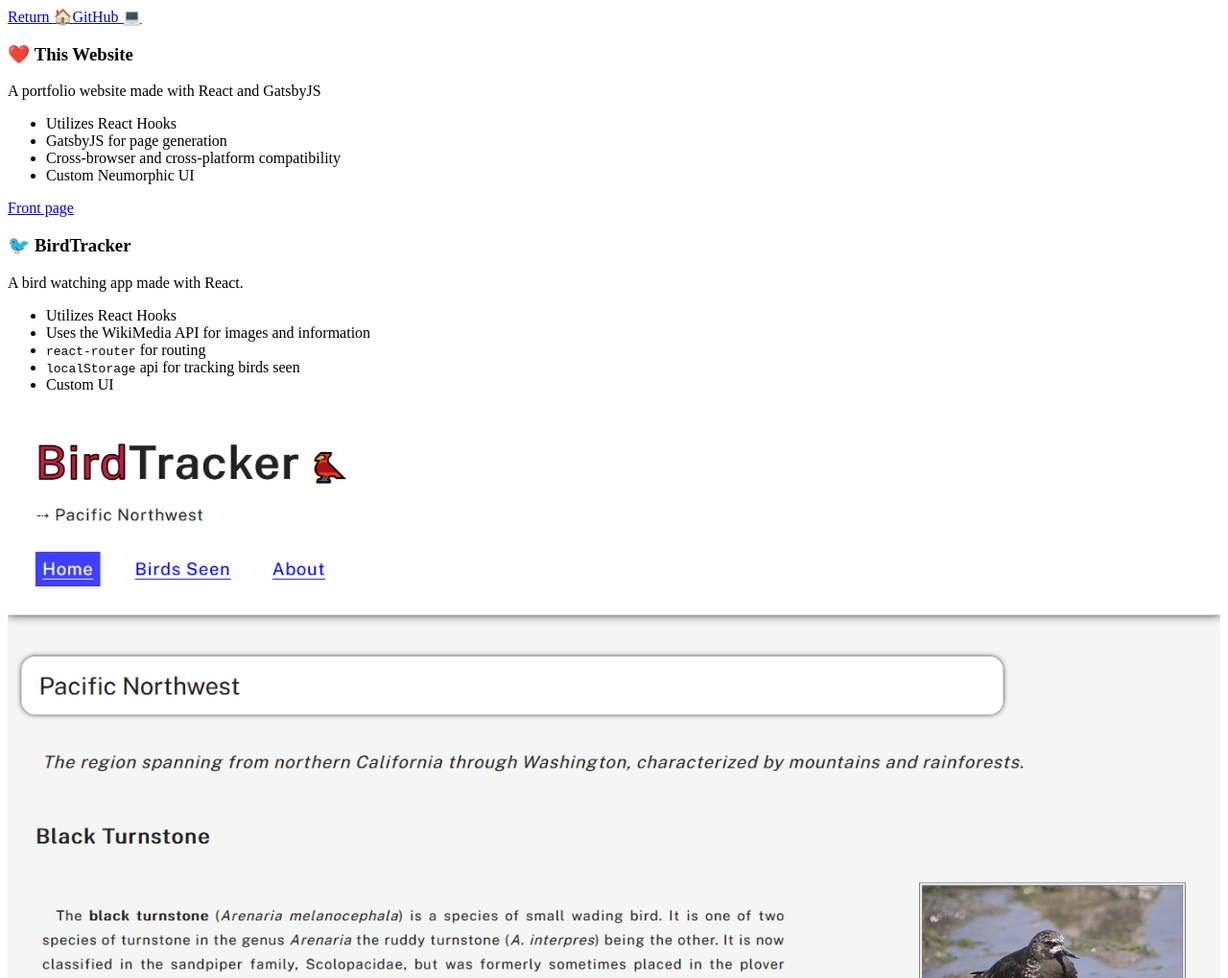
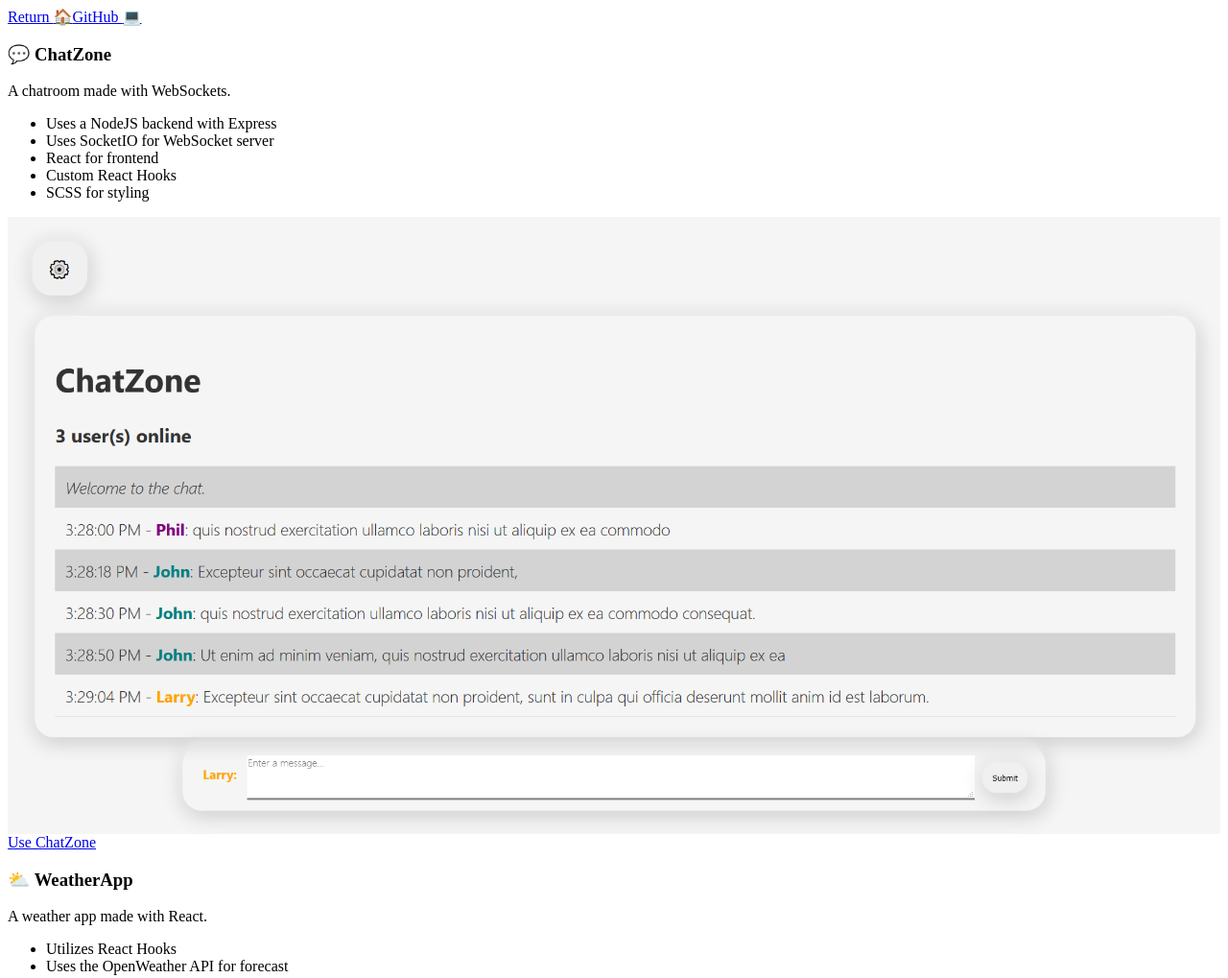
Before and after one commit to gallinulachloropus/Personal-Site, a Gatsby site: page /work in a window 1280 px wide. Shown: the top 1019 px of the page at 96% size. Built offline with nearby package versions, Linux system fonts and the light colour scheme; Gatsby itself is replaced by a stand-in of ours.

Commit message:
chat app

```diff
--- /dev/null
+++ b/src/components/images/chatAppImage.js
@@ -0,0 +1,21 @@
+import React from "react"
+import { useStaticQuery, graphql } from "gatsby"
+import Img from "gatsby-image"
+
+const ChatAppImage = () => {
+  const data = useStaticQuery(graphql`
+    query {
+      placeholderImage: file(relativePath: { eq: "chat.png" }) {
+        childImageSharp {
+          fluid(maxWidth: 600) {
+            ...GatsbyImageSharpFluid
+          }
+        }
+      }
+    }
+  `)
+
+  return <Img fluid={data.placeholderImage.childImageSharp.fluid} />
+}
+
+export default ChatAppImage
--- a/src/pages/work.js
+++ b/src/pages/work.js
@@ -5,6 +5,7 @@
 import BirdSanctuaryImage from "../components/images/birdSanctuaryImage"
 import ThirstyFalconImage from "../components/images/thirstyFalconImage"
 import WeatherAppImage from "../components/images/weatherAppImage"
+import ChatAppImage from "../components/images/chatAppImage"
 import SEO from "../components/seo"
 
 //this page is a mess but I don't really ever plan on reusing this
@@ -22,6 +23,34 @@
         </nav>
         <section className="portfolio">
             <SEO title="Portfolio" />
+
+            <article className="chat-app">
+                <h1><span role="img" aria-label="chat">💬</span> ChatZone</h1>
+                <p>A chatroom made with WebSockets.</p>
+                <ul>
+                    <li>Uses a NodeJS backend with Express</li>
+                    <li>Uses SocketIO for WebSocket server</li>
+                    <li>React for frontend</li>
+                    <li>Custom React Hooks</li>
+                    <li>SCSS for styling</li>
+                </ul>
+                <div className="portfolio-image"><ChatAppImage /></div>
+                <a href="https://chat-zone.herokuapp.com/">Use ChatZone</a>
+
+            </article>
+
+
+            <article className="weather-app">
+                <h1><span role="img" aria-label="cloud">⛅</span> WeatherApp</h1>
+                <p>A weather app made with React.</p>
+                <ul>
+                    <li>Utilizes React Hooks</li>
+                    <li>Uses the OpenWeather API for forecast</li>
+                </ul>
+                <div className="portfolio-image"><WeatherAppImage /></div>
+                <a href="http://its-the-weather.surge.sh/">Use WeatherApp</a>
+
+            </article>
 
             <article className="portfolio">
                 <h1><span role="img" aria-label="heart">❤️</span> This Website</h1>
@@ -51,18 +80,6 @@
 
             </article>
 
-            <article className="weather-app">
-                <h1><span role="img" aria-label="cloud">⛅</span> WeatherApp</h1>
-                <p>A weather app made with React.</p>
-                <ul>
-                    <li>Utilizes React Hooks</li>
-                    <li>Uses the OpenWeather API for forecast</li>
-                </ul>
-                <div className="portfolio-image"><WeatherAppImage /></div>
-                <a href="http://its-the-weather.surge.sh/">Use WeatherApp</a>
-
-            </article>
-
             <article className="bird-sanctuary">
                 <h1><span role="img" aria-label="nature">🏞️</span> Bird Sanctuary Website</h1>
                 <p>A website for a fictional bird sanctuary, written in HTML5 and CSS3.</p>
```
Also changed, not shown: src/images/chat.png (added).
